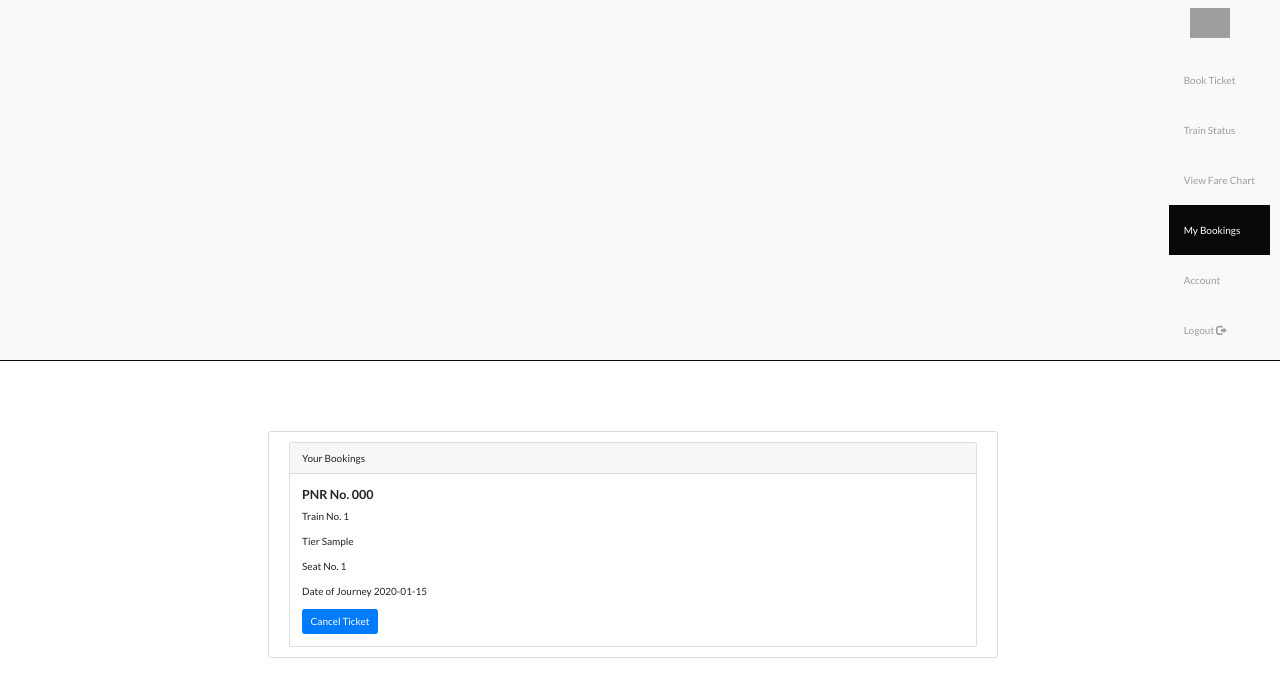
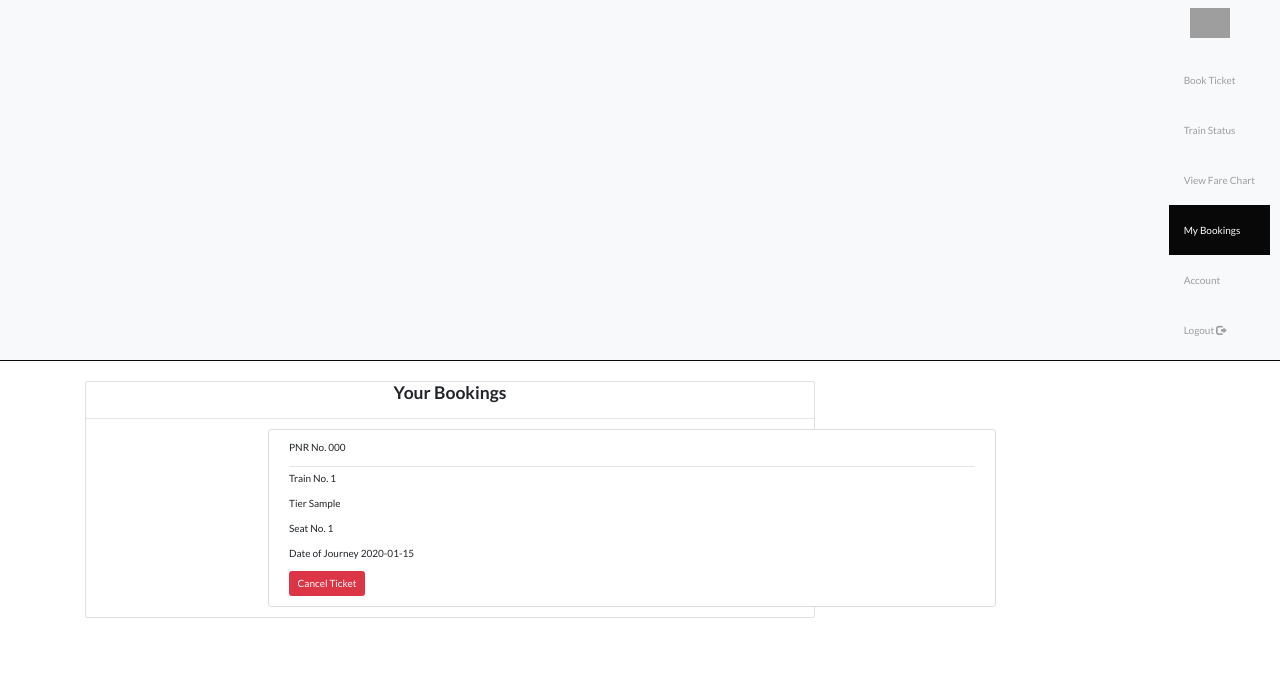
Before and after one commit to Saif807380/Railway-Management-System, a Flask app: page /my_bookings in a window 1280 px wide. Shown: the top 697 px of the page. Run offline with Flask 2, Linux system fonts and the light colour scheme; a user stored in the database is signed in; tables that the repository leaves empty hold one stand-in row (values such as "Sample post"); some libraries are stand-ins or nearby versions; grey boxes are pictures that could not be loaded.

Commit message:
updated my tickets

```diff
--- a/train/routes.py
+++ b/train/routes.py
@@ -86,6 +86,9 @@ def myBookings():
 		adminLog = 0
 	my_bookings = [ticket for ticket in Ticket.query.filter_by(user_id = current_user.id)]
 	print(my_bookings)
+	if request.method =="POST":
+		print("INNN")
+		print(request.form)
 	return render_template('my_bookings.html',title= "My Bookings",my_bookings=my_bookings)
 
 @app.route('/fare', methods=['GET', 'POST'])
--- a/train/static/main.css
+++ b/train/static/main.css
@@ -32,6 +32,7 @@ h1, h2, h3, h4, h5, h6 {
   margin-top: 50px;
   margin-left: 25%;
   width: 100%;
+  margin-bottom: 10px;
 }
 
 .article-title {
--- a/train/templates/my_bookings.html
+++ b/train/templates/my_bookings.html
@@ -2,30 +2,35 @@
 {% block content %}
 
 {% if my_bookings %}
-    <div class="content-section">
 <div class="card">
-            <div class="card-header">
-                Your Bookings
+    <h3 style="text-align: center;">Your Bookings</h3>
+    <hr>
+    {% for ticket in my_bookings %}
+
+    <form method="POST" action="/my_bookings">
+        <article class="media content-section">
+            <div class="media-body">
+                <div class="article-metadata">
+                    <p class="mr-2">PNR No. {{ ticket.pnr_number }}</p>
                 </div>
-            {% for ticket in my_bookings %}
-            <div class="card-body">
-                <h5 class="card-title">PNR No. {{ ticket.pnr_number }}</h5>
-                <p class="card-text">Train No. {{ ticket.train_no }}</p>
-                <p class="card-text">Tier {{ ticket.tier }}</p>
-                <p class="card-text">Seat No. {{ ticket.seat_no }}</p>
-                <p class="card-text">Date of Journey {{ ticket.journey_date }}</p>
-                <a href="#" class="btn btn-primary">Cancel Ticket</a>
+                <p class="article-content">Train No. {{ ticket.train_no }}</p>
+                <p class="article-content">Tier {{ ticket.tier }}</p>
+                <p class="article-content">Seat No. {{ ticket.seat_no }}</p>
+                <p class="article-content">Date of Journey {{ ticket.journey_date }}</p>
+                <input type="submit" name="{{ ticket.id }}" value="Cancel Ticket" class="btn btn-danger">
             </div>
+        </article>
+    </form>
+
     {% endfor %}
-        </div>
+
 </div>
 {% else %}
 <div class="card">
     <h5 class="card-header">No Bookings Found</h5>
     <div class="card-body">
         <h5 class="card-title"></h5>
-          <p class="card-text">You don't have any Bookings. To book ticket now for your journey press book ticket button</p>
-          <a href="#" class="btn btn-primary">Book Ticket</a>
+        <p class="card-text">You don't have any Bookings.</p>
     </div>
 </div>
 {% endif %}
```
Also changed, not shown: 1 other file. Lines whose indentation alone changed are shown as unchanged.
